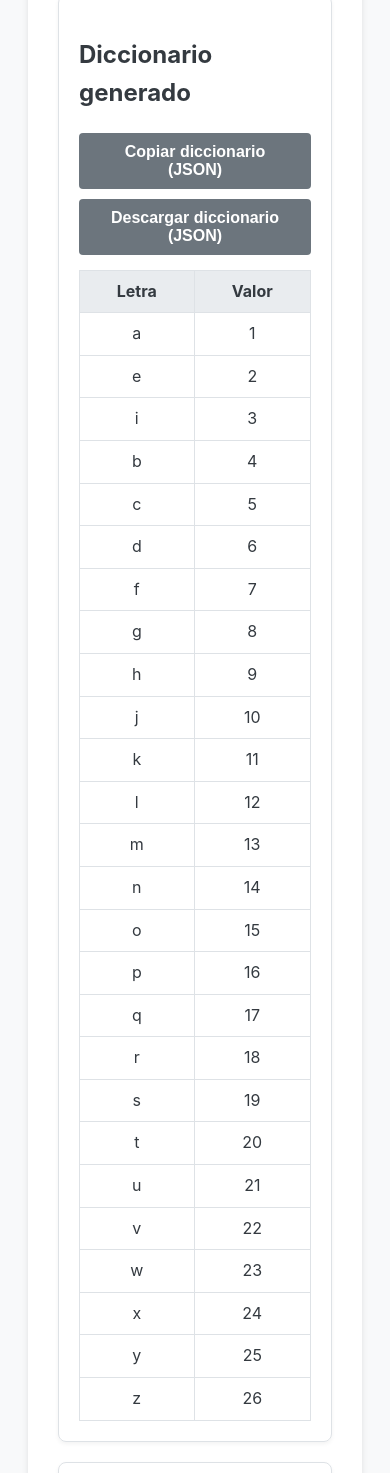
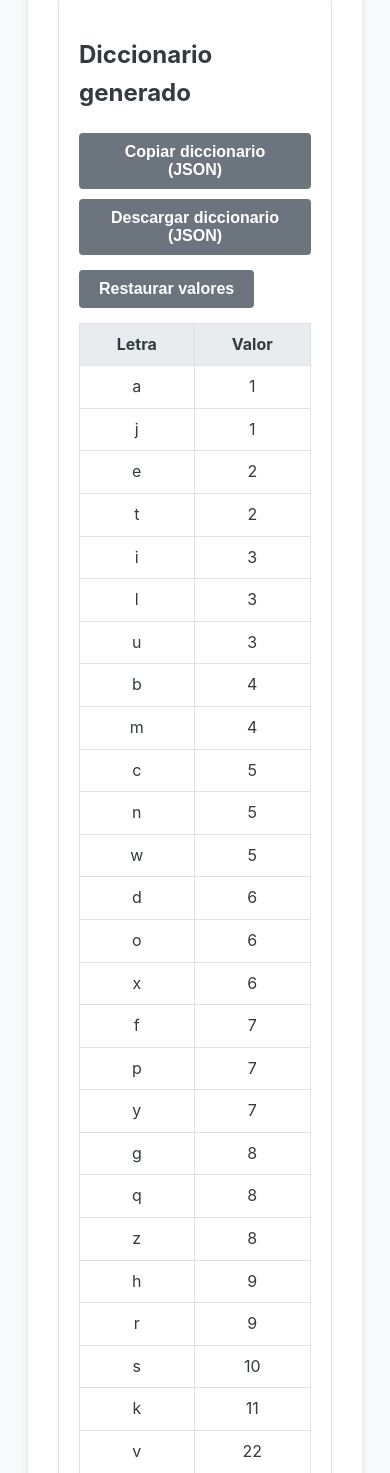
Before and after one commit to rubenibarra005/paginaNum, a plain HTML site: page index.html in a window 390 px wide. Shown: the part 527-2000 px from the top of the page. Drawn offline with Linux system fonts and the light colour scheme.

Commit message:
Actualizacion 1.1

```diff
--- a/index.html
+++ b/index.html
@@ -196,7 +196,7 @@
         }
 
         /* Ocultar elementos inicialmente */
-        #dictionaryResult, #resultContainer, #extraButtons, #saveToHistoryBtn, #historySection {
+        #dictionaryResult, #resultContainer, #extraButtons, #saveToHistoryBtn, #historySection, #reduceValuesBtn {
             display: none;
         }
     </style>
@@ -233,6 +233,7 @@
                 <button id="copyJsonBtn" class="secondary">Copiar diccionario (JSON)</button>
                 <button id="downloadJsonBtn" class="secondary">Descargar diccionario (JSON)</button>
             </div>
+            <button id="reduceValuesBtn" class="secondary" style="margin-top: 15px;">Reducir valores</button>
             <div style="overflow-x: auto;">
                 <table id="dictionaryTable">
                     <thead>
@@ -272,6 +273,7 @@
                             <th>Frase Semilla</th>
                             <th>Palabra</th>
                             <th>Valor</th>
+                            <th>Tipo</th>
                         </tr>
                     </thead>
                     <tbody></tbody>
@@ -300,12 +302,17 @@
         const historySection = document.getElementById('historySection');
         const historyTableBody = document.querySelector('#historyTable tbody');
         const clearHistoryBtn = document.getElementById('clearHistoryBtn');
+        const reduceValuesBtn = document.getElementById('reduceValuesBtn');
 
         // Global state
-        let dictionary = {};
+        let fullDictionary = {};
+        let reducedDictionary = {};
+        let isDictionaryReduced = false;
         let currentSeedPhrase = '';
         let currentTargetWord = '';
         let currentResult = null;
+        let calculationType = 'Normal';
+
         const baseAlphabets = {
             'a-z': 'abcdefghijklmnopqrstuvwxyz',
             'a-z-ñ': 'abcdefghijklmnopqrstuvwxyzñ'
@@ -343,14 +350,14 @@
             const uniqueLetters = new Set();
             let ignoredCount = 0;
 
-            dictionary = {};
+            fullDictionary = {};
             let value = 1;
 
             // Process seed phrase
             for (const char of normalizedPhrase) {
                 if (fullAlphabet.includes(char) && !uniqueLetters.has(char)) {
                     uniqueLetters.add(char);
-                    dictionary[char] = value++;
+                    fullDictionary[char] = value++;
                 } else if (!fullAlphabet.includes(char) && char !== ' ') {
                     ignoredCount++;
                 }
@@ -359,9 +366,12 @@
             // Complete the dictionary with the rest of the alphabet
             for (const char of fullAlphabet) {
                 if (!uniqueLetters.has(char)) {
-                    dictionary[char] = value++;
+                    fullDictionary[char] = value++;
                 }
             }
+
+            // Generate the reduced dictionary
+            reduceDictionaryValues();
 
             // Display dictionary in a table
             displayDictionary();
@@ -376,10 +386,24 @@
             currentSeedPhrase = seedPhrase;
         };
 
+        // New logic to reduce values
+        const reduceDictionaryValues = () => {
+            reducedDictionary = {};
+            for (const letter in fullDictionary) {
+                const value = fullDictionary[letter];
+                if (value === 11 || value === 22) {
+                    reducedDictionary[letter] = value;
+                } else {
+                    reducedDictionary[letter] = value.toString().split('').reduce((sum, digit) => sum + parseInt(digit), 0);
+                }
+            }
+        };
+
         const displayDictionary = () => {
+            const dictionaryToDisplay = isDictionaryReduced ? reducedDictionary : fullDictionary;
             dictionaryTableBody.innerHTML = '';
             // Convert dictionary to an array of [key, value] pairs and sort by value
-            const sortedEntries = Object.entries(dictionary).sort((a, b) => a[1] - b[1]);
+            const sortedEntries = Object.entries(dictionaryToDisplay).sort((a, b) => a[1] - b[1]);
 
             sortedEntries.forEach(([letter, value]) => {
                 const row = dictionaryTableBody.insertRow();
@@ -388,10 +412,12 @@
             });
             dictionaryResultSection.style.display = 'block';
             extraButtonsContainer.style.display = 'flex';
+            reduceValuesBtn.style.display = 'block';
         };
 
         // Core logic: calculate the word's value
         const calculateValue = () => {
+            const dictionaryUsed = isDictionaryReduced ? reducedDictionary : fullDictionary;
             const targetWord = targetWordInput.value;
             const normalizedWord = normalizeText(targetWord);
             let totalValue = 0;
@@ -400,7 +426,7 @@
             const selectedAlphabetKey = alphabetSelect.value;
             const fullAlphabet = baseAlphabets[selectedAlphabetKey];
 
-            if (Object.keys(dictionary).length === 0) {
+            if (Object.keys(dictionaryUsed).length === 0) {
                 showMessage(targetWordInput, "Primero debes generar el diccionario.", 'danger');
                 return;
             }
@@ -411,8 +437,8 @@
             }
 
             for (const char of normalizedWord) {
-                if (dictionary.hasOwnProperty(char)) {
-                    const value = dictionary[char];
+                if (dictionaryUsed.hasOwnProperty(char)) {
+                    const value = dictionaryUsed[char];
                     totalValue += value;
                     breakdown.push(`${char}(${value})`);
                 } else if (fullAlphabet.includes(char)) {
@@ -425,6 +451,7 @@
             // Display results
             currentResult = totalValue;
             currentTargetWord = targetWord;
+            calculationType = isDictionaryReduced ? 'Reducido' : 'Normal';
             calculationResultDiv.innerHTML = `<h3>Valor total: ${totalValue}</h3>`;
             desgloseDiv.innerHTML = `<p>${breakdown.join(' + ')} = ${totalValue}</p>`;
 
@@ -446,6 +473,7 @@
             row.insertCell(0).textContent = currentSeedPhrase;
             row.insertCell(1).textContent = currentTargetWord;
             row.insertCell(2).textContent = currentResult;
+            row.insertCell(3).textContent = calculationType;
 
             historySection.style.display = 'block';
             currentResult = null; // Clear state after saving
@@ -463,12 +491,24 @@
                 showMessage(seedPhraseInput, "Por favor, ingresa una frase semilla.", 'warning');
                 return;
             }
+            isDictionaryReduced = false;
+            reduceValuesBtn.textContent = 'Reducir valores';
             generateDictionary();
             targetWordInput.disabled = false;
             calculateValueBtn.disabled = false;
             hideMessage(seedPhraseInput);
             hideMessage(targetWordInput);
             resultContainerSection.style.display = 'none';
+        });
+
+        reduceValuesBtn.addEventListener('click', () => {
+            isDictionaryReduced = !isDictionaryReduced;
+            reduceValuesBtn.textContent = isDictionaryReduced ? 'Restaurar valores' : 'Reducir valores';
+            displayDictionary();
+            // Recalculate if there's a word in the input
+            if (targetWordInput.value.trim()) {
+                calculateValue();
+            }
         });
 
         calculateValueBtn.addEventListener('click', calculateValue);
@@ -480,19 +520,24 @@
             targetWordInput.value = '';
             targetWordInput.disabled = true;
             calculateValueBtn.disabled = true;
-            dictionary = {};
+            fullDictionary = {};
+            reducedDictionary = {};
             dictionaryTableBody.innerHTML = '';
             dictionaryResultSection.style.display = 'none';
             resultContainerSection.style.display = 'none';
             hideMessage(seedPhraseInput);
             hideMessage(targetWordInput);
             saveToHistoryBtn.style.display = 'none';
+            reduceValuesBtn.style.display = 'none';
+            isDictionaryReduced = false;
+            reduceValuesBtn.textContent = 'Reducir valores';
         });
 
         // Copy and Download JSON logic
         const copyJson = async () => {
+            const dictionaryToCopy = isDictionaryReduced ? reducedDictionary : fullDictionary;
             try {
-                await navigator.clipboard.writeText(JSON.stringify(dictionary, null, 2));
+                await navigator.clipboard.writeText(JSON.stringify(dictionaryToCopy, null, 2));
                 alert('Diccionario copiado al portapapeles.');
             } catch (err) {
                 console.error('Error al copiar el texto: ', err);
@@ -501,12 +546,13 @@
         };
 
         const downloadJson = () => {
-            const json = JSON.stringify(dictionary, null, 2);
+            const dictionaryToDownload = isDictionaryReduced ? reducedDictionary : fullDictionary;
+            const json = JSON.stringify(dictionaryToDownload, null, 2);
             const blob = new Blob([json], { type: 'application/json' });
             const url = URL.createObjectURL(blob);
             const a = document.createElement('a');
             a.href = url;
-            a.download = 'diccionario.json';
+            a.download = `diccionario_${isDictionaryReduced ? 'reducido' : 'normal'}.json`;
             document.body.appendChild(a);
             a.click();
             document.body.removeChild(a);
@@ -548,17 +594,19 @@
             }
         };
 
-        const testGenerateDictionary = (seed, expected) => {
+        const testGenerateDictionary = (seed, expected, reducedExpected = null) => {
             seedPhraseInput.value = seed;
             generateDictionary();
-            const actual = dictionary;
-            const expectedKeys = Object.keys(expected);
-            for (const key of expectedKeys) {
-                assert(actual[key] === expected[key], `Valor de '${key}' no coincide. Esperado: ${expected[key]}, Obtenido: ${actual[key]}`);
+            assert(JSON.stringify(fullDictionary) === JSON.stringify(expected), `Diccionario normal no coincide.`);
+            if (reducedExpected) {
+                reduceValuesBtn.click(); // Toggle to reduced
+                assert(JSON.stringify(reducedDictionary) === JSON.stringify(reducedExpected), `Diccionario reducido no coincide.`);
+                reduceValuesBtn.click(); // Toggle back
             }
         };
 
-        const testCalculateValue = (word, expectedValue) => {
+        const testCalculateValue = (word, expectedValue, isReduced = false) => {
+            isDictionaryReduced = isReduced;
             targetWordInput.value = word;
             calculateValue();
             const actualValue = parseInt(document.getElementById('calculationResult').textContent.match(/\d+/)[0]);
@@ -566,24 +614,39 @@
         };
 
         // --- Test cases ---
-        runTest("Semilla 'abc' (a:1, b:2, c:3, d:4)", () => {
-            testGenerateDictionary('abc', { 'a': 1, 'b': 2, 'c': 3, 'd': 4 });
+        runTest("Semilla 'abc' (a:1, b:2, c:3, d:4) y reducción", () => {
+            testGenerateDictionary('abc', { 'a': 1, 'b': 2, 'c': 3, 'd': 4, 'e': 5, 'f': 6, 'g': 7, 'h': 8, 'i': 9, 'j': 10, 'k': 11, 'l': 12, 'm': 13, 'n': 14, 'o': 15, 'p': 16, 'q': 17, 'r': 18, 's': 19, 't': 20, 'u': 21, 'v': 22, 'w': 23, 'x': 24, 'y': 25, 'z': 26 },
+                { 'a': 1, 'b': 2, 'c': 3, 'd': 4, 'e': 5, 'f': 6, 'g': 7, 'h': 8, 'i': 9, 'j': 1, 'k': 11, 'l': 3, 'm': 4, 'n': 5, 'o': 6, 'p': 7, 'q': 8, 'r': 9, 's': 10, 't': 2, 'u': 3, 'v': 22, 'w': 5, 'x': 6, 'y': 7, 'z': 8 });
         });
 
-        runTest("Semilla 'abaca' (a:1, b:2, c:3, d:4)", () => {
-            testGenerateDictionary('abaca', { 'a': 1, 'b': 2, 'c': 3, 'd': 4 });
+        runTest("Semilla 'abaca' (a:1, b:2, c:3, d:4) y reducción", () => {
+            testGenerateDictionary('abaca', { 'a': 1, 'b': 2, 'c': 3, 'd': 4, 'e': 5, 'f': 6, 'g': 7, 'h': 8, 'i': 9, 'j': 10, 'k': 11, 'l': 12, 'm': 13, 'n': 14, 'o': 15, 'p': 16, 'q': 17, 'r': 18, 's': 19, 't': 20, 'u': 21, 'v': 22, 'w': 23, 'x': 24, 'y': 25, 'z': 26 },
+                { 'a': 1, 'b': 2, 'c': 3, 'd': 4, 'e': 5, 'f': 6, 'g': 7, 'h': 8, 'i': 9, 'j': 1, 'k': 11, 'l': 3, 'm': 4, 'n': 5, 'o': 6, 'p': 7, 'q': 8, 'r': 9, 's': 10, 't': 2, 'u': 3, 'v': 22, 'w': 5, 'x': 6, 'y': 7, 'z': 8 });
         });
 
-        runTest("Palabra 'dad' con diccionario de 'abaca' (4+1+4=9)", () => {
+        runTest("Palabra 'dad' con diccionario normal de 'abaca' (4+1+4=9)", () => {
             seedPhraseInput.value = 'abaca';
             generateDictionary();
             testCalculateValue('dad', 9);
         });
 
+        runTest("Palabra 'saco' con diccionario normal de 'casa' (19+2+1+6=28)", () => {
+            seedPhraseInput.value = 'casa';
+            generateDictionary();
+            testCalculateValue('saco', 28);
+        });
+
+        runTest("Palabra 'saco' con diccionario REDUCIDO de 'casa' (10+2+1+6=19)", () => {
+            seedPhraseInput.value = 'casa';
+            generateDictionary();
+            reduceValuesBtn.click(); // Reducir
+            testCalculateValue('saco', 19, true);
+        });
+
         runTest("Caracteres con acento 'áéí' mapean como a,e,i", () => {
             seedPhraseInput.value = 'áéí';
             generateDictionary();
-            assert(dictionary['a'] === 1 && dictionary['e'] === 2 && dictionary['i'] === 3, "Los acentos no se normalizaron correctamente.");
+            assert(fullDictionary['a'] === 1 && fullDictionary['e'] === 2 && fullDictionary['i'] === 3, "Los acentos no se normalizaron correctamente.");
         });
 
         console.log("Pruebas finalizadas.");
```
